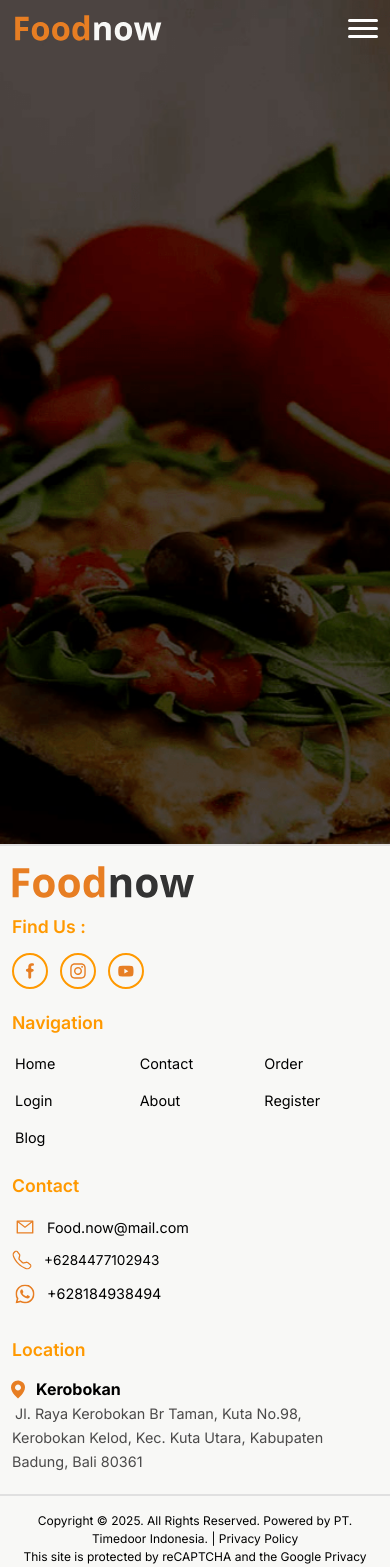
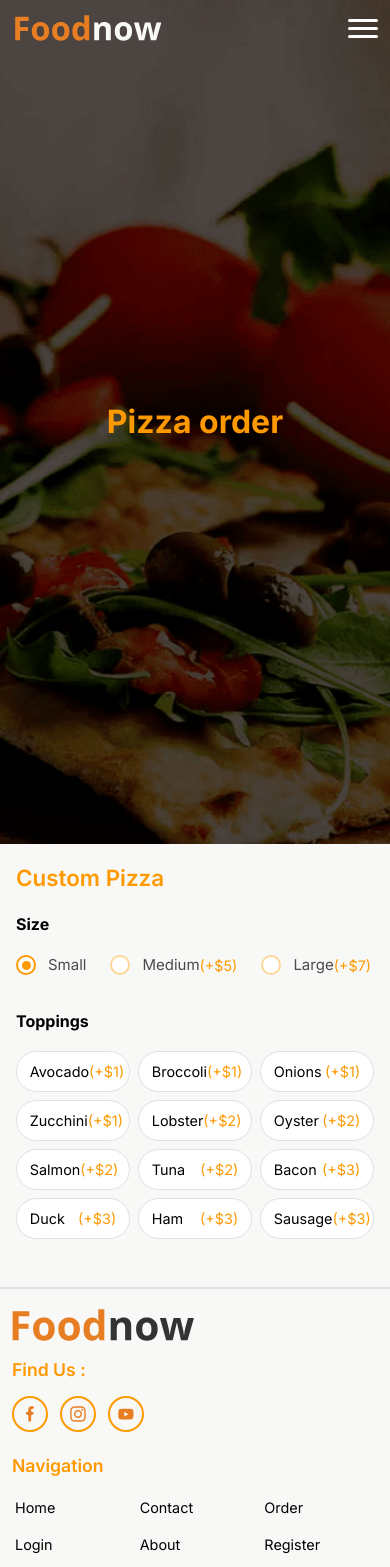
Before and after one commit to irfan-za/foodnow, a Vue app: page / in a window 390 px wide. Shown: the top 1567 px of the page. Built offline with nearby package versions, Linux system fonts and the light colour scheme.

Commit message:
feat: custom pizza UI

```diff
--- /dev/null
+++ b/src/components/section/CustomPizzaSection.vue
@@ -0,0 +1,101 @@
+<script setup lang="ts">
+import { ref, watch, onMounted } from 'vue'
+import sizePizza from '@/json/size-list.json'
+import toppingList from '@/json/topping-list.json'
+import { usePizzaSize } from '@/stores/counter'
+
+const optionSize = ref(sizePizza.data)
+const pizzaSizeStore = usePizzaSize()
+
+const selectedSize = ref(
+  optionSize.value.find((size) => size.id === pizzaSizeStore.pizzaSize.id) ||
+    optionSize.value[0] ||
+    null,
+)
+
+watch(selectedSize, (newValue) => {
+  if (newValue) {
+    pizzaSizeStore.setSize(newValue)
+  }
+})
+
+watch(
+  () => pizzaSizeStore.pizzaSize,
+  (newValue) => {
+    selectedSize.value = optionSize.value.find((size) => size.id === newValue.id) || null
+  },
+  { deep: true },
+)
+
+onMounted(() => {
+  if (selectedSize.value) {
+    pizzaSizeStore.setSize(selectedSize.value)
+  }
+})
+
+const toppings = ref(toppingList.data)
+const selectedToppings = ref<string[]>([])
+
+const handleToppingChange = (toppingId: string) => {
+  const index = selectedToppings.value.indexOf(toppingId)
+  if (index === -1) {
+    selectedToppings.value.push(toppingId)
+  } else {
+    selectedToppings.value.splice(index, 1)
+  }
+}
+</script>
+
+<template>
+  <section class="custom-content">
+    <h3 class="custom-pizza__title">Custom Pizza</h3>
+
+    <div class="custom-pizza__section">
+      <p>Size</p>
+      <div class="custome-size__option">
+        <label
+          v-for="item in optionSize"
+          :key="item.id"
+          class="custom-radio-label"
+          :for="`size-${item.id}`"
+        >
+          <input
+            :id="`size-${item.id}`"
+            class="custom-radio__input"
+            type="radio"
+            :value="item"
+            v-model="selectedSize"
+          />
+          <span class="checkmark"></span>
+          {{ item.name }}
+          <span v-if="item.extra_price !== 0" class="custom-input__price">
+            (+${{ item.extra_price }})
+          </span>
+        </label>
+      </div>
+    </div>
+
+    <div class="custom-pizza__section">
+      <p>Toppings</p>
+      <div class="custom-toppings__grid">
+        <label
+          v-for="topping in toppings"
+          :key="topping.id"
+          class="custom-checkbox-label"
+          :class="{ 'is-selected': selectedToppings.includes(topping.id) }"
+        >
+          <input
+            type="checkbox"
+            :value="topping.id"
+            v-model="selectedToppings"
+            class="custom-checkbox__input"
+          />
+          <span class="custom-checkbox__text">{{ topping.name }}</span>
+          <span v-if="topping.price > 0" class="custom-input__price">(+${{ topping.price }})</span>
+        </label>
+      </div>
+    </div>
+  </section>
+</template>
+
+<style src="@/styles/sections/custom-pizza.scss" scoped></style>
--- a/src/components/section/HeroSection.vue
+++ b/src/components/section/HeroSection.vue
@@ -1,5 +1,5 @@
 <template>
-  <section class="hero-wrapper"></section>
+  <section class="hero-wrapper"><h1>Pizza order</h1></section>
 </template>
 
 <style src="@/styles/sections/hero.scss" scoped></style>
--- a/src/stores/counter.ts
+++ b/src/stores/counter.ts
@@ -0,0 +1,87 @@
+import { defineStore } from 'pinia'
+
+interface PizzaSize {
+  id: number
+  name: string
+  extra_price: number
+}
+interface Pizza {
+  id: number
+  name: string
+  price: number
+  discount: {
+    is_active: boolean
+    final_price: number
+  }
+  toppings: number[]
+}
+interface Topping {
+  id: number
+  name: string
+  price: number
+}
+export const usePizzaSize = defineStore('size', {
+  state: () => ({
+    pizzaSize: { id: 1, name: 'Small', extra_price: 0 },
+  }),
+  actions: {
+    setSize(data: PizzaSize) {
+      this.pizzaSize = data
+    },
+    resetSize() {
+      console.log('Reset')
+      this.pizzaSize = { id: 1, name: 'Small', extra_price: 0 }
+    },
+  },
+})
+
+export const usePizza = defineStore('pizza', {
+  state: () => ({
+    pizza: {
+      id: 1,
+      name: 'Cheese Pizza',
+      price: 8,
+      discount: {
+        is_active: false,
+        final_price: 8,
+      },
+      toppings: [1, 2, 3, 4, 8, 11],
+    },
+  }),
+  actions: {
+    setPizza(pizza: Pizza) {
+      this.pizza = pizza
+    },
+    resetPizza() {
+      this.pizza = {
+        id: 1,
+        name: 'Cheese Pizza',
+        price: 8,
+        discount: {
+          is_active: false,
+          final_price: 8,
+        },
+        toppings: [1, 2, 3, 4, 8, 11],
+      }
+    },
+  },
+})
+export const useTopping = defineStore('topping', {
+  state: () => ({
+    topping: [] as Topping[],
+  }),
+  actions: {
+    setTopping(data: Topping) {
+      const existingIndex = this.topping.findIndex((item) => item.id === data.id)
+
+      if (existingIndex === -1) {
+        this.topping.push(data)
+      } else {
+        this.topping.splice(existingIndex, 1)
+      }
+    },
+    resetTopping() {
+      this.topping.splice(0, this.topping.length)
+    },
+  },
+})
--- /dev/null
+++ b/src/styles/sections/custom-pizza.scss
@@ -0,0 +1,162 @@
+@use '@/assets/main.scss' as *;
+
+.custom {
+  &-content {
+    max-width: 1200px;
+    margin: 0 auto;
+    padding: 2rem;
+
+    @media (max-width: 768px) {
+      padding: 1rem;
+    }
+  }
+
+  &-pizza {
+    &__title {
+      color: $primary;
+      font-size: 1.4rem;
+      margin-bottom: 1rem;
+    }
+
+    &__section {
+      margin-bottom: 2rem;
+      & p {
+        margin-bottom: 1rem;
+        color: black;
+        font-weight: 800;
+        font-size: 1rem;
+      }
+    }
+  }
+}
+
+.custome-size {
+  &__option {
+    display: flex;
+    align-items: center;
+    gap: 1rem;
+    color: black;
+
+    @media (max-width: 768px) {
+      grid-template-columns: repeat(auto-fit, minmax(150px, 1fr));
+      gap: 0.5rem;
+    }
+  }
+}
+
+.custom-radio {
+  &-label {
+    display: flex;
+    align-items: center;
+    position: relative;
+    padding: 0rem 0rem 0rem 3rem;
+    cursor: pointer;
+    user-select: none;
+    transform: translateX(-1rem);
+    transition: all 0.3s ease;
+
+    input:checked ~ & {
+      border-color: $primary;
+      background-color: rgba($primary, 0.1);
+    }
+  }
+
+  &__input {
+    position: absolute;
+    opacity: 0;
+    cursor: pointer;
+    height: 0;
+    width: 0;
+  }
+}
+
+.custom-input {
+  &__price {
+    color: $primary;
+    margin-left: auto;
+    font-size: 0.9rem;
+  }
+}
+
+.checkmark {
+  position: absolute;
+  left: 1rem;
+  height: 20px;
+  width: 20px;
+  background: white;
+  border: 2px solid $secondary;
+  border-radius: 50%;
+  transition: all 0.3s ease;
+
+  &:after {
+    content: '';
+    position: absolute;
+    display: none;
+    top: 3.5px;
+    left: 3.5px;
+    width: 9px;
+    height: 9px;
+    border-radius: 50%;
+    background: $primary;
+  }
+}
+
+.custom-radio-label {
+  input:checked ~ .checkmark {
+    border-color: $primary;
+
+    &:after {
+      display: block;
+    }
+  }
+}
+
+.custom-toppings {
+  &__grid {
+    display: grid;
+    max-width: 60rem;
+    grid-template-columns: repeat(auto-fill, minmax(130px, 0.5fr));
+    gap: 1rem;
+
+    @media (max-width: 768px) {
+      grid-template-columns: repeat(auto-fill, minmax(100px, 0.5fr));
+      gap: 0.5rem;
+    }
+  }
+}
+
+.custom-checkbox {
+  &-label {
+    display: flex;
+    align-items: center;
+    padding: 0.5rem 0.8rem;
+    border: 1px solid #e0e0e0;
+    border-radius: $border-radius-full;
+    cursor: pointer;
+    transition: all 0.3s ease;
+    background: white;
+
+    &:hover {
+      border-color: $primary;
+    }
+
+    &.is-selected {
+      border-color: $primary;
+      background-color: rgba($primary, 0.05);
+    }
+  }
+
+  &__input {
+    position: absolute;
+    opacity: 0;
+    cursor: pointer;
+    height: 0;
+    width: 0;
+  }
+
+  &__text {
+    flex: 1;
+    font-size: 0.9rem;
+    color: black;
+  }
+}
--- a/src/styles/sections/hero.scss
+++ b/src/styles/sections/hero.scss
@@ -1,3 +1,5 @@
+@use '@/assets/main.scss' as *;
+
 .hero-wrapper {
   position: relative;
   background-image: url('@/assets/img/hero.png');
@@ -5,10 +7,21 @@
   background-position: center;
   background-repeat: no-repeat;
   display: flex;
-  flex-direction: row;
-  justify-content: space-around;
-  align-items: start;
-  padding: 12px 0;
+  justify-content: center;
+  align-items: center;
+  padding: $spacing-4 0;
   box-sizing: border-box;
   height: 100svh;
+
+  & h1 {
+    color: $primary;
+    font-weight: 800;
+    font-size: 4rem;
+    text-align: center;
+    padding: 0 $spacing-4;
+
+    @media (max-width: 768px) {
+      font-size: 2rem;
+    }
+  }
 }
--- a/src/views/HomeView.vue
+++ b/src/views/HomeView.vue
@@ -1,10 +1,12 @@
 <script setup lang="ts">
 import HeroSection from '@/components/section/HeroSection.vue'
+import CustomPizzaSection from '@/components/section/CustomPizzaSection.vue'
 </script>
 
 <template>
   <main>
     <HeroSection />
+    <CustomPizzaSection />
   </main>
 </template>
 
```
Also changed, not shown: 1 other file (tests, documents, lock files or other folders).
